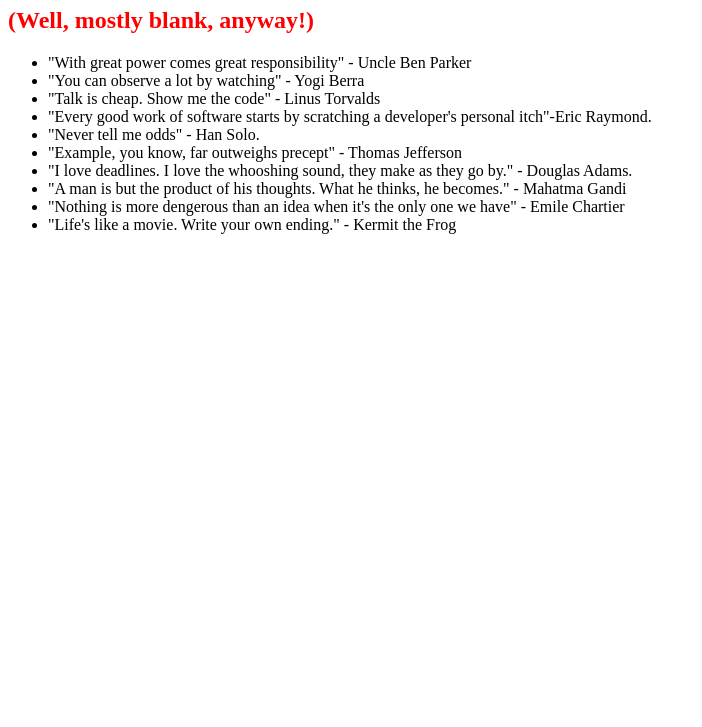
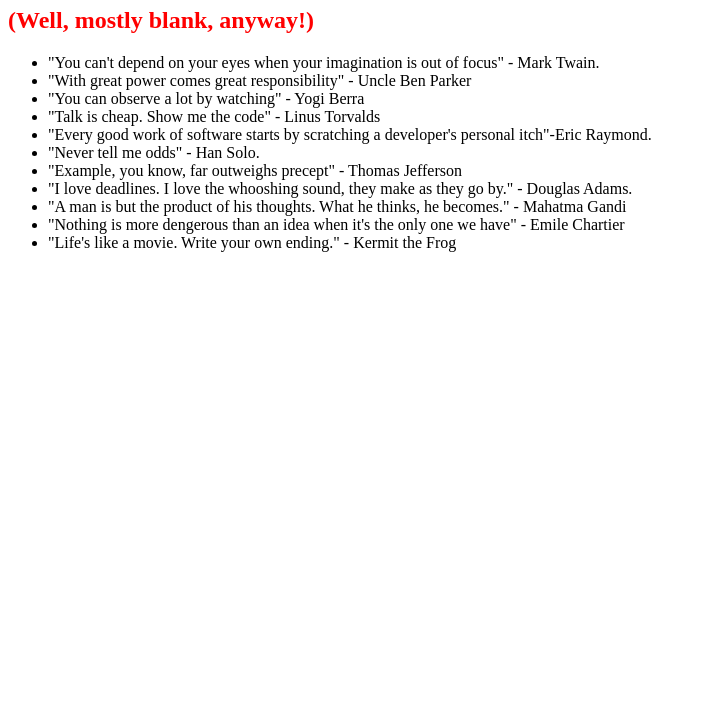
Before and after one commit to VladaAliakseyeva/0main_openSAP_repo, a plain HTML site: page index.html in a window 1280 px wide. Shown: the part 73-800 px from the top of the page, without its empty margins (0-702 px from the left). Drawn offline with Linux system fonts and the light colour scheme.

Commit message:
Mark Twain quote

```diff
--- a/index.html
+++ b/index.html
@@ -9,6 +9,7 @@
 		<h1> This web page is blank.</h1>
 		<h2> (Well, mostly blank, anyway!) </h2>
 		<ul>
+			<li>"You can't depend on your eyes when your imagination is out of focus" - Mark Twain.</li>
 			<li>"With great power comes great responsibility" - Uncle Ben Parker</li>
 			<li>"You can observe a lot by watching" - Yogi Berra</li>
 	        <li>"Talk is cheap. Show me the code" - Linus Torvalds</li>
```
